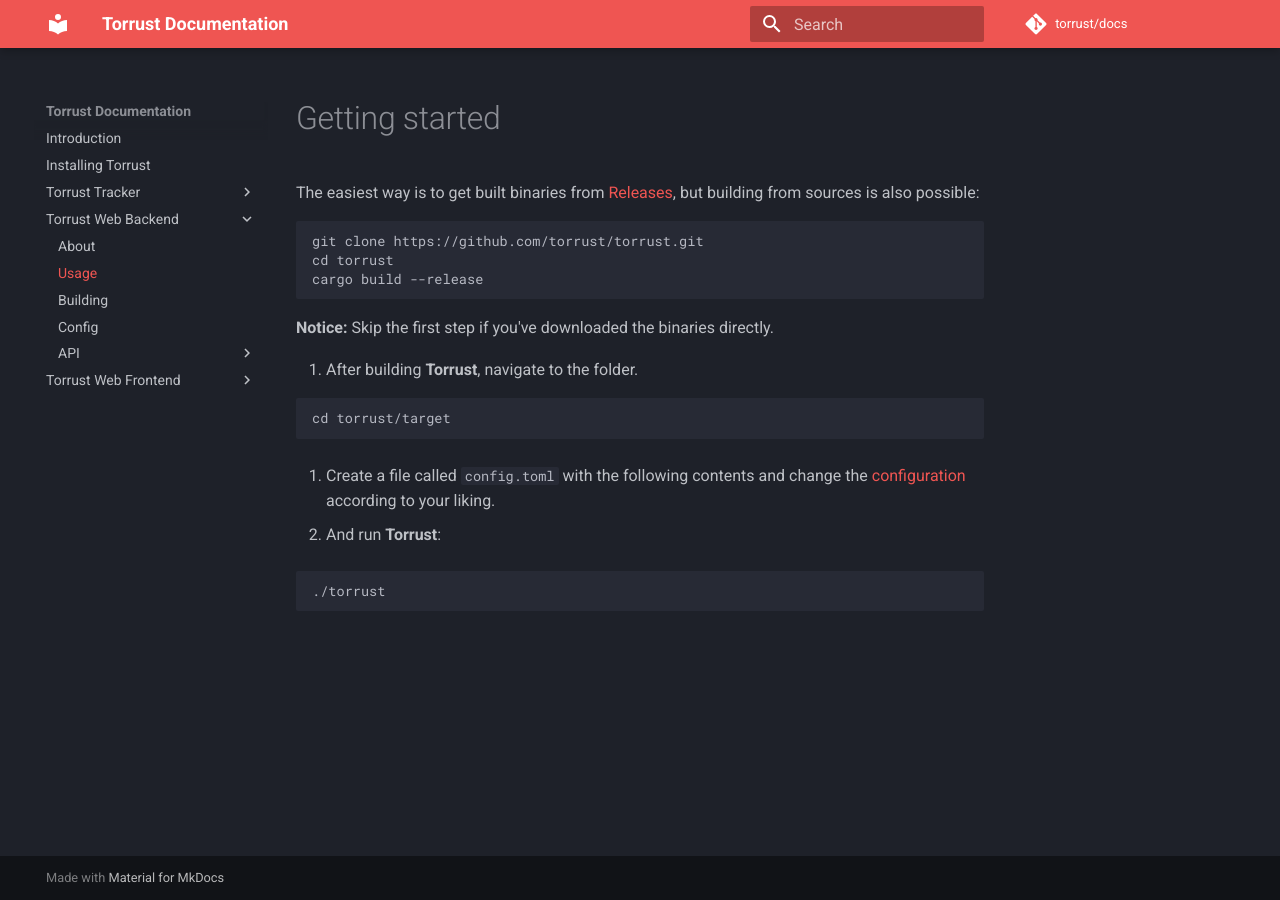
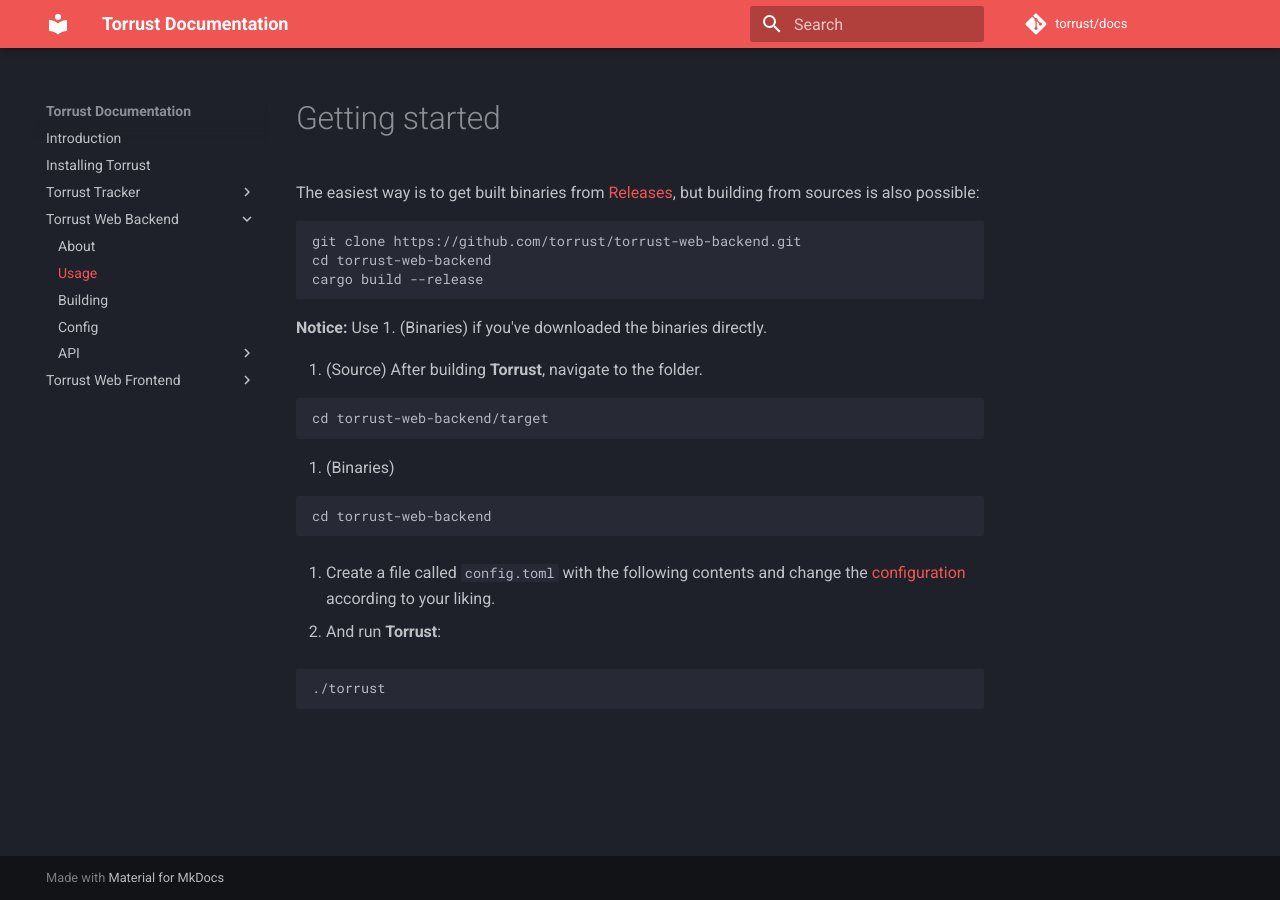
Before and after one commit to torrust/torrust-documentation, an MkDocs documentation site: the page built from docs/torrust-web-backend/usage.md, in a window 1280 px wide. Built offline with MkDocs 1.6.1 and Material for MkDocs 9.7.7, drawn with Linux system fonts in a browser that asks for light colours; comment, search, counter and statistics services are not loaded.

Commit message:
Update usage.md

````diff
--- a/docs/torrust-web-backend/usage.md
+++ b/docs/torrust-web-backend/usage.md
@@ -3,16 +3,21 @@
 but building from sources is also possible:
 
 ```bash
-git clone https://github.com/torrust/torrust.git
-cd torrust
+git clone https://github.com/torrust/torrust-web-backend.git
+cd torrust-web-backend
 cargo build --release
 ```
 
-__Notice:__ Skip the first step if you've downloaded the binaries directly.
+__Notice:__ Use 1. (Binaries) if you've downloaded the binaries directly.
 
-1. After building __Torrust__, navigate to the folder.
+1. (Source) After building __Torrust__, navigate to the folder.
 ```bash
-cd torrust/target
+cd torrust-web-backend/target
+```
+
+1. (Binaries)
+```bash
+cd torrust-web-backend
 ```
 
 2. Create a file called `config.toml` with the following contents and change the [configuration](https://torrust.github.io/torrust-tracker/CONFIG.html) according to your liking.
````
